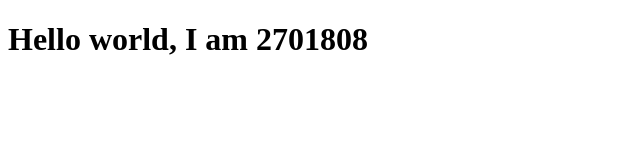
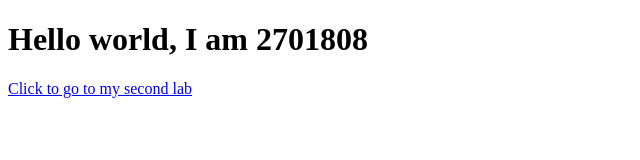
Before and after one commit to VhuthuKhethani/Lab1, a plain HTML site: page index.html in a window 1280 px wide. Shown: the whole page, without its empty margins (0-640 px from the left). Drawn offline with Linux system fonts and the light colour scheme.

Commit message:
My web page and a link in the first lab to my second lab

```diff
--- a/index.html
+++ b/index.html
@@ -9,6 +9,6 @@
     <h1>
         Hello world, I am 2701808
     </h1>
-    <a href="2701808-lab2.html"></a>
+    <a href="2701808-lab2.html">Click to go to my second lab</a>
 </body>
 </html>
```
